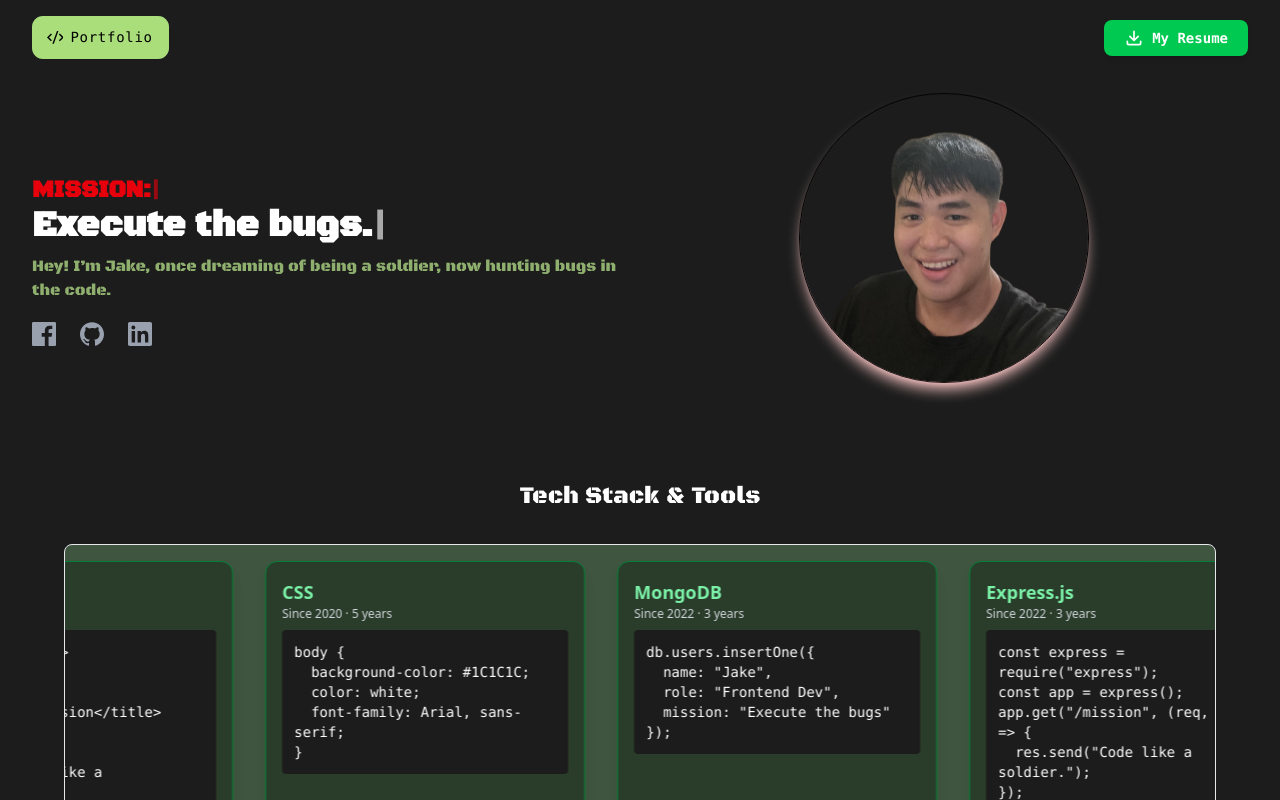
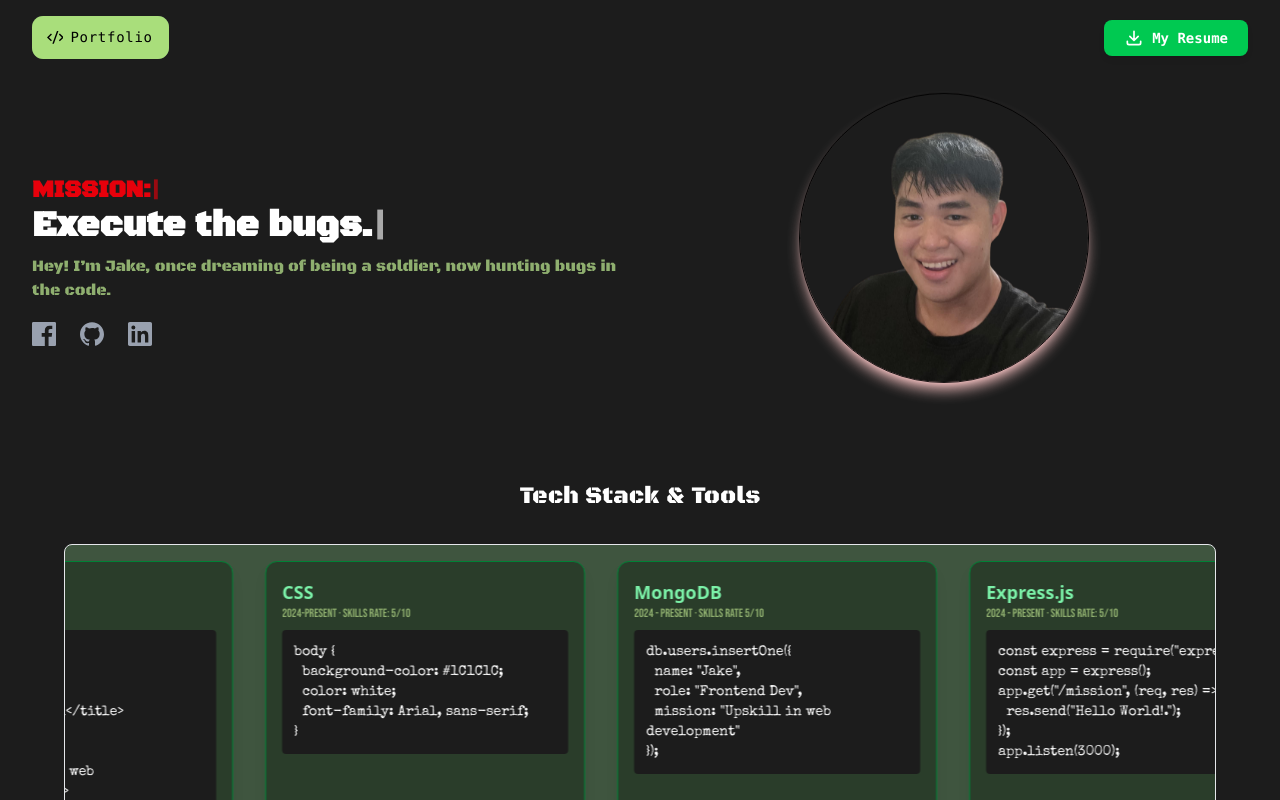
Before and after one commit to shyeik/Portfolio, a React (Vite) app: page / in a window 1280 px wide. Shown: the top 800 px of the page. Built offline with nearby package versions, Linux system fonts and the light colour scheme; a web font is replaced by a local one.

Commit message:
fix font

```diff
--- a/src/components/Layout/Bag.jsx
+++ b/src/components/Layout/Bag.jsx
@@ -4,22 +4,22 @@ import React from "react";
 const techStack = [
   {
     name: "HTML",
-    date: "Since 2020",
-    duration: "5 years",
+    date: "2022-present",
+    duration: "Skills Rate: 6/10",
     code: `<!DOCTYPE html>
 <html>
   <head>
     <title>Mission</title>
   </head>
   <body>
-    <h1>Code like a soldier</h1>
+    <h1>Upskill in web development</h1>
   </body>
 </html>`,
   },
   {
     name: "CSS",
-    date: "Since 2020",
-    duration: "5 years",
+    date: "2024-present",
+    duration: "Skills Rate: 5/10",
     code: `body {
   background-color: #1C1C1C;
   color: white;
@@ -28,38 +28,38 @@ const techStack = [
   },
   {
     name: "MongoDB",
-    date: "Since 2022",
-    duration: "3 years",
+    date: "2024 - Present",
+    duration: "Skills Rate 5/10",
     code: `db.users.insertOne({
   name: "Jake",
   role: "Frontend Dev",
-  mission: "Execute the bugs"
+  mission: "Upskill in web development"
 });`,
   },
   {
     name: "Express.js",
-    date: "Since 2022",
-    duration: "3 years",
+    date: "2024 - Present",
+    duration: "Skills Rate: 5/10",
     code: `const express = require("express");
 const app = express();
 app.get("/mission", (req, res) => {
-  res.send("Code like a soldier.");
+  res.send("Hello World!.");
 });
 app.listen(3000);`,
   },
   {
     name: "React",
-    date: "Since 2021",
-    duration: "4 years",
+    date: "2024 - Present",
+    duration: "Skills Rate: 6/10",
     code: `function Mission() {
-  return <h1>Code like a soldier</h1>;
+  return <h1>Hello World</h1>;
 }
 export default Mission;`,
   },
   {
     name: "Node.js",
-    date: "Since 2021",
-    duration: "4 years",
+    date: "2024 - Present",
+    duration: "Skills Rate: 5/10",
     code: `const http = require("http");
 http.createServer((req, res) => {
   res.end("Mission accomplished");
@@ -67,15 +67,15 @@ http.createServer((req, res) => {
   },
   {
     name: "MySQL",
-    date: "Since 2023",
-    duration: "2 years",
+    date: "2023",
+    duration: "Skills Rate: 5/10",
     code: `CREATE TABLE missions (
   id INT AUTO_INCREMENT PRIMARY KEY,
   title VARCHAR(255),
   status VARCHAR(50)
 );
 INSERT INTO missions (title, status)
-VALUES ("Code like a soldier", "active");`,
+VALUES ("Hello World", "active");`,
   },
 ];
 
@@ -129,10 +129,10 @@ export default function Bag() {
                   <h3 className="text-lg font-bold text-green-300">
                     {tech.name}
                   </h3>
-                  <p className="text-xs text-gray-300">
+                  <p className="text-xs font-Green text-[#8FAF6F]">
                     {tech.date} · {tech.duration}
                   </p>
-                  <pre className="mt-2 p-3 rounded bg-[#1C1C1C] text-sm font-mono overflow-x-auto whitespace-pre-wrap">
+                  <pre className="mt-2 p-3 rounded bg-[#1C1C1C] text-sm font-Soldier overflow-x-auto whitespace-pre-wrap">
                     {tech.code}
                   </pre>
                 </div>
```
